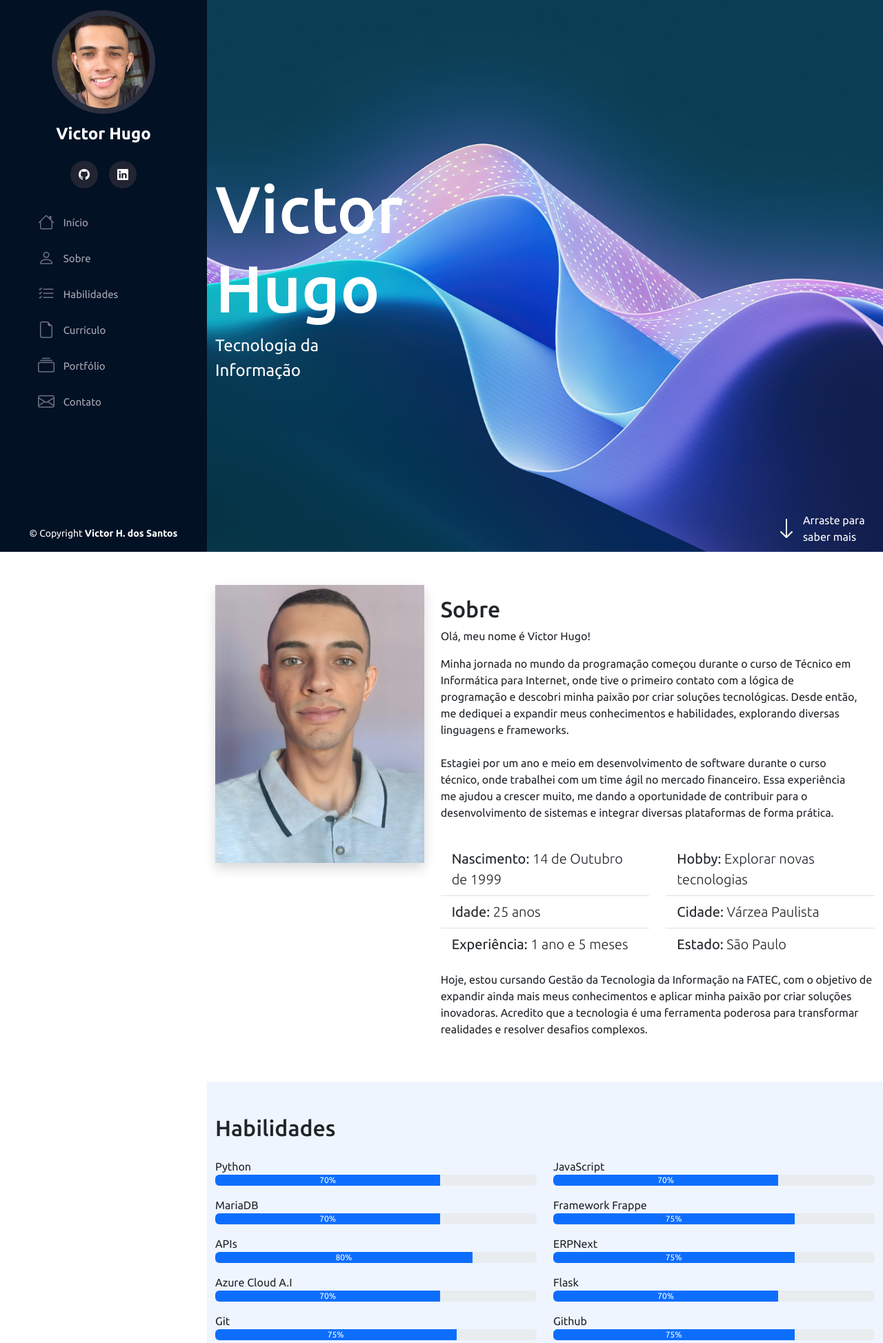
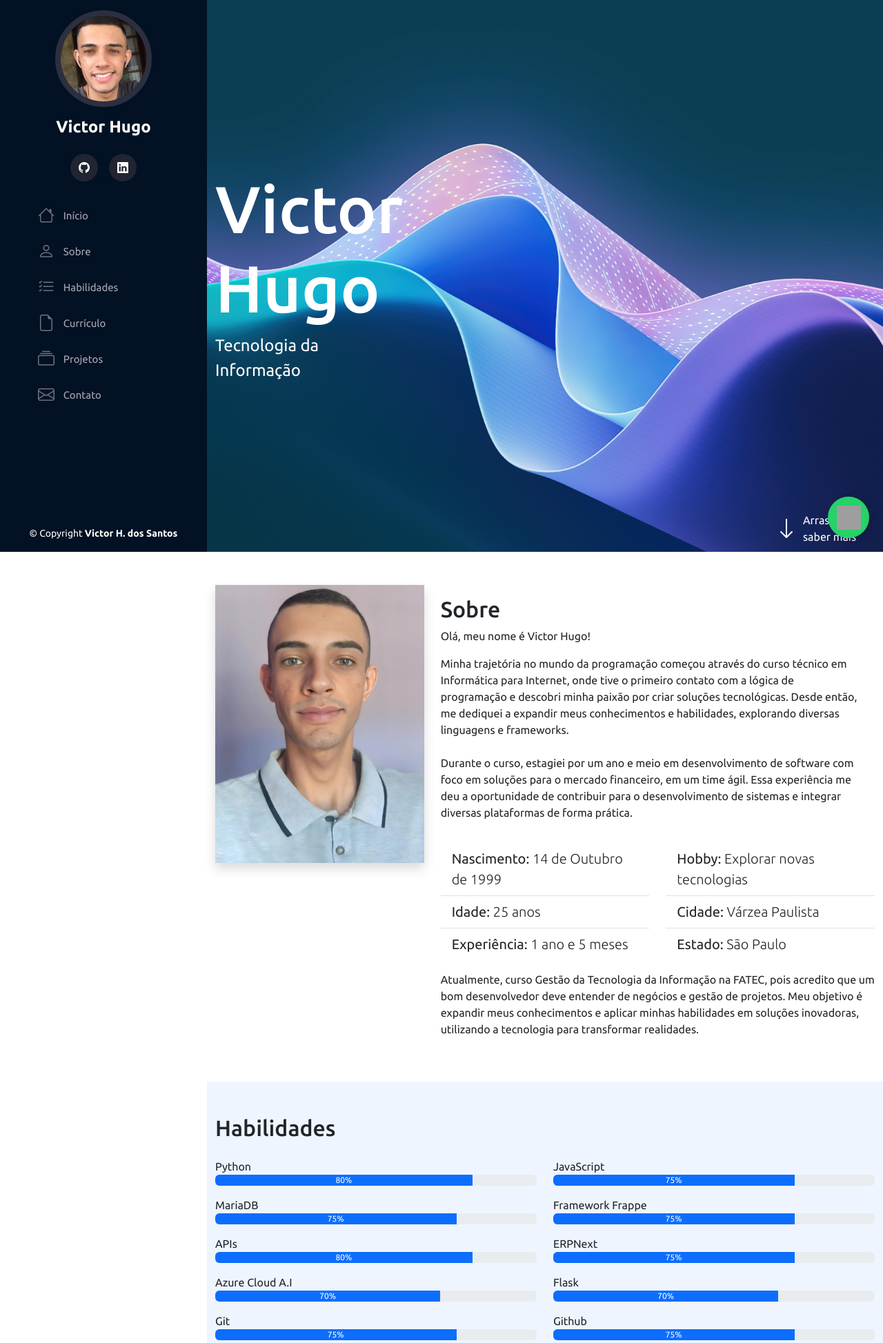
Before and after one commit to VictorHugo842/portfolio-flask, a Flask app: page / in a window 1280 px wide. Shown: the top 1947 px of the page at 69% size. Run offline with Flask 3, Linux system fonts and the light colour scheme; some libraries are stand-ins or nearby versions; grey boxes are pictures that could not be loaded.

Commit message:
ajustes front

```diff
--- a/app.py
+++ b/app.py
@@ -36,7 +36,7 @@ limiter = Limiter(get_remote_address, app=app)
 # sanitização dos campos de texto
 def sanitizar_entrada(texto):
     """Sanitiza o texto removendo qualquer conteúdo potencialmente malicioso."""
-    return bleach.clean(texto, tags=[], attributes={}, strip=True)  # Usar strip=True para maior segurança
+    return bleach.clean(texto, tags=[], attributes={}, strip=True)  # usar strip=True para maior segurança
 
 # validação do e-mail
 def validar_email(email):
@@ -98,16 +98,9 @@ def validar_recaptcha(response):
 #    pass
 
 
-@app.after_request
-def after_request(response):
-
-    # adiciona cabeçalhos de segurança para prevenir XSS, ataques clickjacking e MITM
-    response.headers['X-Content-Type-Options'] = 'nosniff'  # previne que o navegador "adivinhe" o tipo de conteúdo
-    response.headers['X-XSS-Protection'] = '1; mode=block'   # ativa a proteção contra ataques XSS
-    response.headers['X-Frame-Options'] = 'DENY'             # impede que a página seja carregada dentro de um iframe
-    response.headers['Strict-Transport-Security'] = 'max-age=31536000; includeSubDomains'  # força o uso de HTTPS
-
-    return response
+#@app.after_request
+#def after_request():
+#    pass
 
 
 @app.route("/")
--- a/static/style.css
+++ b/static/style.css
@@ -24,8 +24,8 @@ body {
 #header .profile img {
     margin: 15px auto;
     display: block;
-    width: 150px;   /* tamanho desejado */
-    height: 150px;  /* formato redondo */
+    width: 140px;   /* tamanho desejado */
+    height: 140px;  /* formato redondo */
     object-fit: cover; /* garante que a imagem preencha o espaço sem distorcer */
     border: 8px solid #2c2f3f;
     border-radius: 50%; /* formato circular */
--- a/templates/index.html
+++ b/templates/index.html
@@ -57,7 +57,7 @@
                 </li>
                 <li class="nav-item">
                     <a class="nav-link" href="#portfolio"><i class="bi bi-collection"></i>
-                        Portfólio
+                        Projetos
                     </a>
                 </li>
                 <li class="nav-item">
@@ -108,12 +108,12 @@
                 <div class="col-md-12">
                     <h2 class="pt-3">Sobre</h2>
                     <p style="font-size: 16px;">Olá, meu nome é Victor Hugo!</p>
-                    <p style="font-size: 16px;">Minha jornada no mundo da programação começou durante
-                        o curso de Técnico em Informática para Internet, onde tive o primeiro contato com a lógica de programação
+                    <p style="font-size: 16px;">Minha trajetória no mundo da programação começou através
+                        do curso técnico em Informática para Internet, onde tive o primeiro contato com a lógica de programação
                         e descobri minha paixão por criar soluções tecnológicas. Desde então, me dediquei a expandir meus conhecimentos e habilidades, explorando diversas linguagens e frameworks.
                         <br><br>
-                        Estagiei por um ano e meio em desenvolvimento de software durante o curso técnico, onde trabalhei com um time ágil no mercado financeiro.
-                        Essa experiência me ajudou a crescer muito, me dando a oportunidade de contribuir para o desenvolvimento de sistemas e integrar diversas plataformas de forma prática.
+                        Durante o curso, estagiei por um ano e meio em desenvolvimento de software com foco em soluções para o mercado financeiro, em um time ágil.
+                        Essa experiência me deu a oportunidade de contribuir para o desenvolvimento de sistemas e integrar diversas plataformas de forma prática.
                     </p>
                 </div>
             </div>
@@ -153,9 +153,7 @@
                         </div>
                     </div>
                     <div class="col-md-12">
-                        <p style="font-size: 16px;">
-                            Hoje, estou cursando Gestão da Tecnologia da Informação na FATEC, com o objetivo de expandir ainda mais meus conhecimentos e aplicar minha paixão por criar soluções inovadoras.
-                            Acredito que a tecnologia é uma ferramenta poderosa para transformar realidades e resolver desafios complexos.</p>
+                        <p style="font-size: 16px;"> Atualmente, curso Gestão da Tecnologia da Informação na FATEC, pois acredito que um bom desenvolvedor deve entender de negócios e gestão de projetos. Meu objetivo é expandir meus conhecimentos e aplicar minhas habilidades em soluções inovadoras, utilizando a tecnologia para transformar realidades. </p>
                     </div>
 
                 </div>
@@ -173,21 +171,21 @@
                         <p class="mt-3 mb-0">Python</p>
                         <div class="progress" role="progressbar" aria-label="Example with label" aria-valuenow="25"
                             aria-valuemin="0" aria-valuemax="100">
-                            <div class="progress-bar" data-anime="left" style="width: 70%">70%</div>
+                            <div class="progress-bar" data-anime="left" style="width: 80%">80%</div>
                         </div>
                     </div>
                     <div class="col-md-6">
                         <p class="mt-3 mb-0">JavaScript</p>
                         <div class="progress" role="progressbar" aria-label="Example with label" aria-valuenow="25"
                             aria-valuemin="0" aria-valuemax="100">
-                            <div class="progress-bar" data-anime="left" style="width: 70%">70%</div>
+                            <div class="progress-bar" data-anime="left" style="width: 75%">75%</div>
                         </div>
                     </div>
                     <div class="col-md-6">
                         <p class="mt-3 mb-0">MariaDB</p>
                         <div class="progress" role="progressbar" aria-label="Example with label" aria-valuenow="25"
                             aria-valuemin="0" aria-valuemax="100">
-                            <div class="progress-bar" data-anime="left" style="width: 70%">70%</div>
+                            <div class="progress-bar" data-anime="left" style="width: 75%">75%</div>
                         </div>
                     </div>
                     <div class="col-md-6">
@@ -328,7 +326,7 @@
                 <hr class="w-50 me-auto ms-auto">
                 <div class="row">
                     <div class="col-md-6">
-                        <p class="mt-3 mb-0">Empatia</p>
+                        <p class="mt-3 mb-0">Dedicação</p>
                         <div class="progress" role="progressbar" aria-label="Example with label" aria-valuenow="25"
                             aria-valuemin="0" aria-valuemax="100">
                             <div class="progress-bar" data-anime="left" style="width: 95%">95%</div>
@@ -363,7 +361,7 @@
                         </div>
                     </div>
                     <div class="col-md-6">
-                        <p class="mt-3 mb-0">Dedicação</p>
+                        <p class="mt-3 mb-0">Empatia</p>
                         <div class="progress" role="progressbar" aria-label="Example with label" aria-valuenow="25"
                             aria-valuemin="0" aria-valuemax="100">
                             <div class="progress-bar" data-anime="left" style="width: 95%">95%</div>
@@ -385,16 +383,20 @@
                     <h4 class="mb-4">Tecnólogo em Gestão da Tecnologia da Informação</h4>
                     <h5>2024 - 2027 </h5>
                     <p><em>FATEC Jundiaí - Deputado Ary Fossen</em></p>
-                            <p>A formação concentra-se nos aspectos gerenciais da tecnologia, nos métodos, ferramentas e
+                    <p>
+                        A formação concentra-se nos aspectos gerenciais da tecnologia, nos métodos, ferramentas e
                         processos de gestão, com uma visão estratégica das organizações e do uso dos sistemas de
-                                informação a seu serviço.</p>
+                        informação a seu serviço.
+                    </p>
                 </div>
                 <div class="cv-item" data-anime="up">
                     <h4 class="mb-4">Técnico em Informática para Internet</h4>
                     <h5>2022 - 2023</h5>
                     <p><em>ETEC - Vasco Antônio Venchiarutti</em></p>
-                            <p>A formação concentra-se nos processos de criação de sites e o de desenvolvimento de
-                                programas que podem ser utilizados em páginas na internet.</p>
+                    <p>
+                        A formação abrange o desenvolvimento de aplicações web, criação de sites dinâmicos e
+                        integração de sistemas voltados para internet, utilizando tecnologias modernas, capacitando para programação e desenvolvimento.
+                    </p>
                 </div>
             </div>
             <div class="col-md-6">
@@ -404,20 +406,29 @@
                     <h5>2022 - 2023</h5>
                     <p><em>Trezzuri Tecnologia e Serviços LTDA</em></p>
                     <p>
-                                Desenvolvimento de funcionalidades com o framework Frappe em diferentes complexidades,
-                                utilizando as linguagens Python, Javascript e o banco de dados MariaDB.
-                                Integração com APIs e sistemas, como CERC, Banco Efí, D4Sign, CRDC, Speed IO e Bolsa B3.
-                                Prática na metodologia Scrum.
-
+                        Desenvolvimento de software para o mercado financeiro, utilizando Python, JavaScript, MariaDB e Frappe. Integração de sistemas como
+                        CERC, Banco Efí, D4Sign, CRDC e B3, metodologia ágil com foco em entregas contínuas.
+                    </p>
+                </div>
+                <div class="cv-item" data-anime="up">
+                    <h4 class="mb-4">Auxiliar Administrativo II</h4>
+                    <h5>2022 - 2022</h5>
+                    <p><em>Agroambiental Paisagismo</em></p>
+                    <p>
+                        Automação e gerenciamento de processos de Segurança do Trabalho,
+                        controle de estoque via SAP, documentação conforme normas regulamentadoras (NRs)
+                        e gestão de EPIs em sistemas informatizados.
                     </p>
                 </div>
             </div>
+
             <div class="col-md-12 d-flex justify-content-end align-items-end flex-column">
-                        <a id="doc" href="{{ url_for('static', filename='doc.pdf') }}" target="_blank" data-anime="up">Visualize meu currículo</a>
+                <a id="doc" href="{{ url_for('static', filename='doc.pdf') }}" target="_blank" data-anime="up">Saiba mais</a>
             </div>
         </div>
     </div>
 </section>
+
 
         <!-- portfolio -->
         <section class="section-bg mt-5" id="portfolio">
@@ -769,6 +780,14 @@
         {% endif %}
       {% endwith %}
 
+      <a href="https://wa.me/5511942681878"  data-anime="up" class="whatsapp-button" target="_blank"
+      style="position: fixed; bottom: 20px; right: 20px; background-color: #25D366;
+             width: 60px; height: 60px; border-radius: 50%; display: flex;
+             align-items: center; justify-content: center; box-shadow: 2px 2px 10px rgba(0, 0, 0, 0.2);">
+       <img src="https://upload.wikimedia.org/wikipedia/commons/6/6b/WhatsApp.svg"
+            alt="WhatsApp"
+            style="width: 35px; height: 35px;">
+    </a>
 
     </main>
 
@@ -783,7 +802,6 @@
     <script src="../static/bootstrap/js/bootstrap.bundle.min.js"></script>
     <script src="../static/script.js"></script>
     <script src="https://www.google.com/recaptcha/api.js" async defer></script>
-
 </body>
 
 </html>
```
Lines whose indentation alone changed are shown as unchanged.
